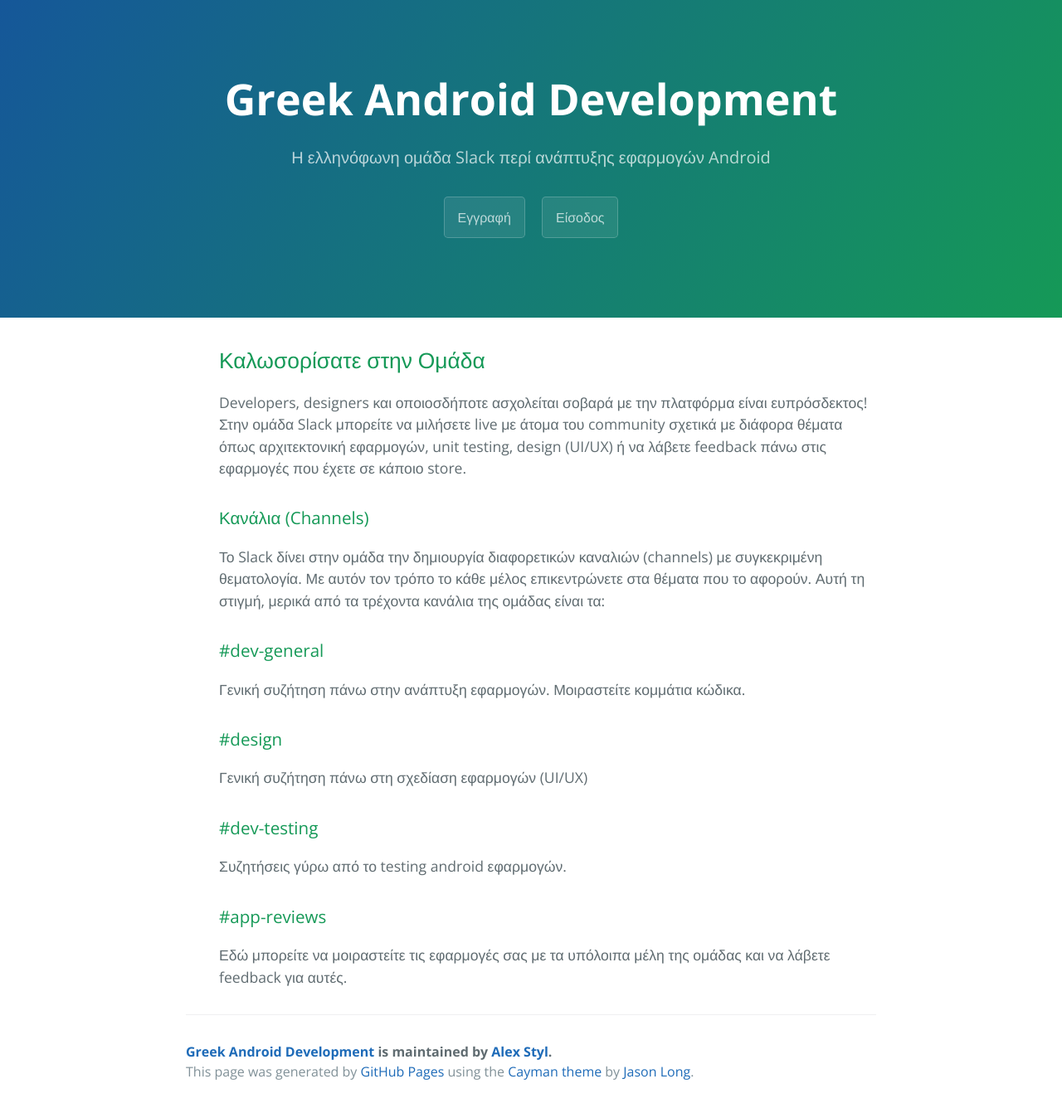
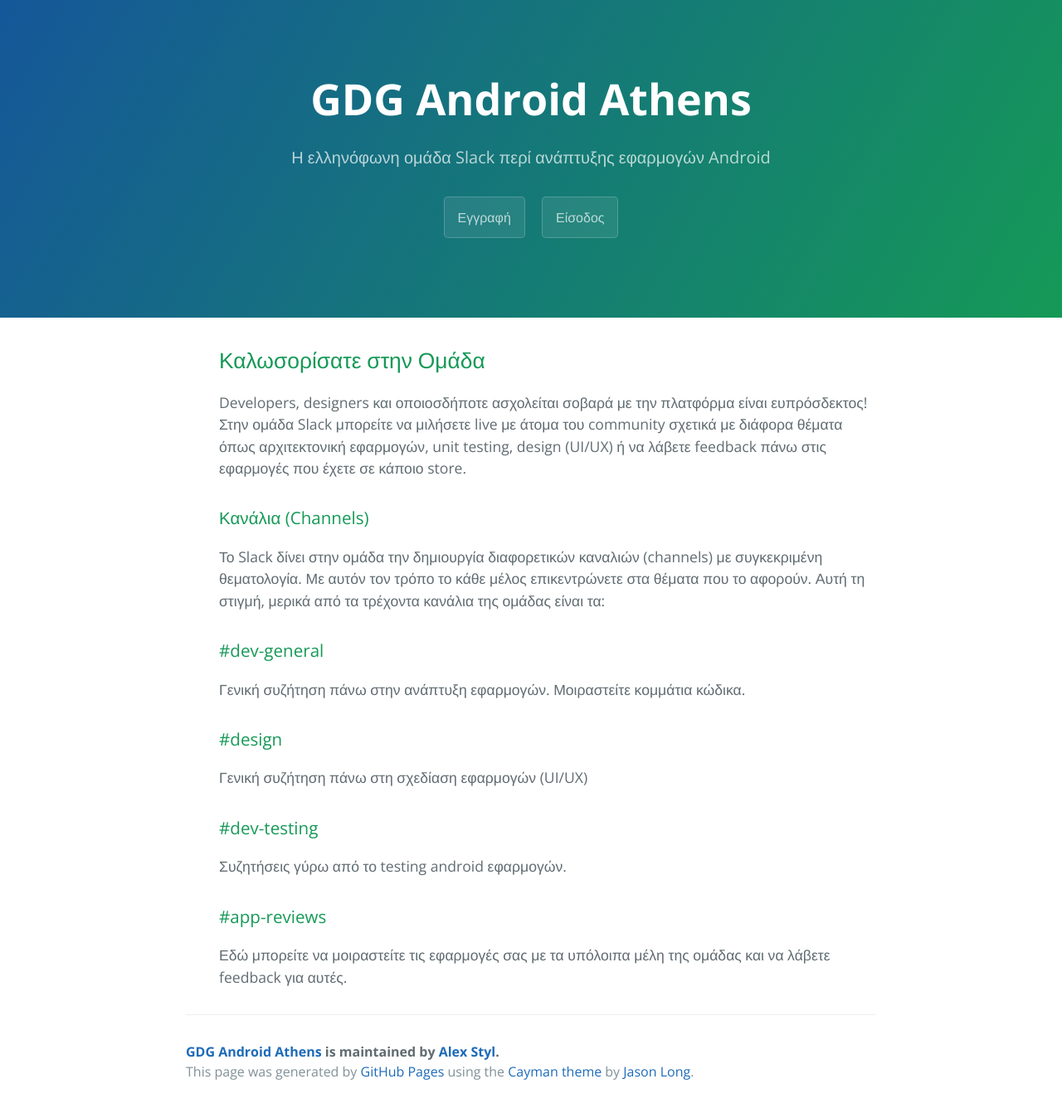
Before and after one commit to androiddevs-gr/androiddevs-gr.github.io, a Jekyll site: the page built from index.html, in a window 1280 px wide. Shown: the whole page at 83% size. Built offline with Jekyll 4.4.1, drawn with Linux system fonts in a browser that asks for light colours; Markdown is read by kramdown in place of the engine named in the settings; the list of posts is cut into pages by our own code.

Commit message:
Update title to GDG Android Athens

```diff
--- a/_config.yml
+++ b/_config.yml
@@ -1,5 +1,5 @@
 # Setup
-title:        Greek Android Development
+title:        GDG Android Athens
 tagline:      Η ελληνόφωνη ομάδα Slack περί ανάπτυξης εφαρμογών Android
 baseurl:      ""
 paginate:     1
```
